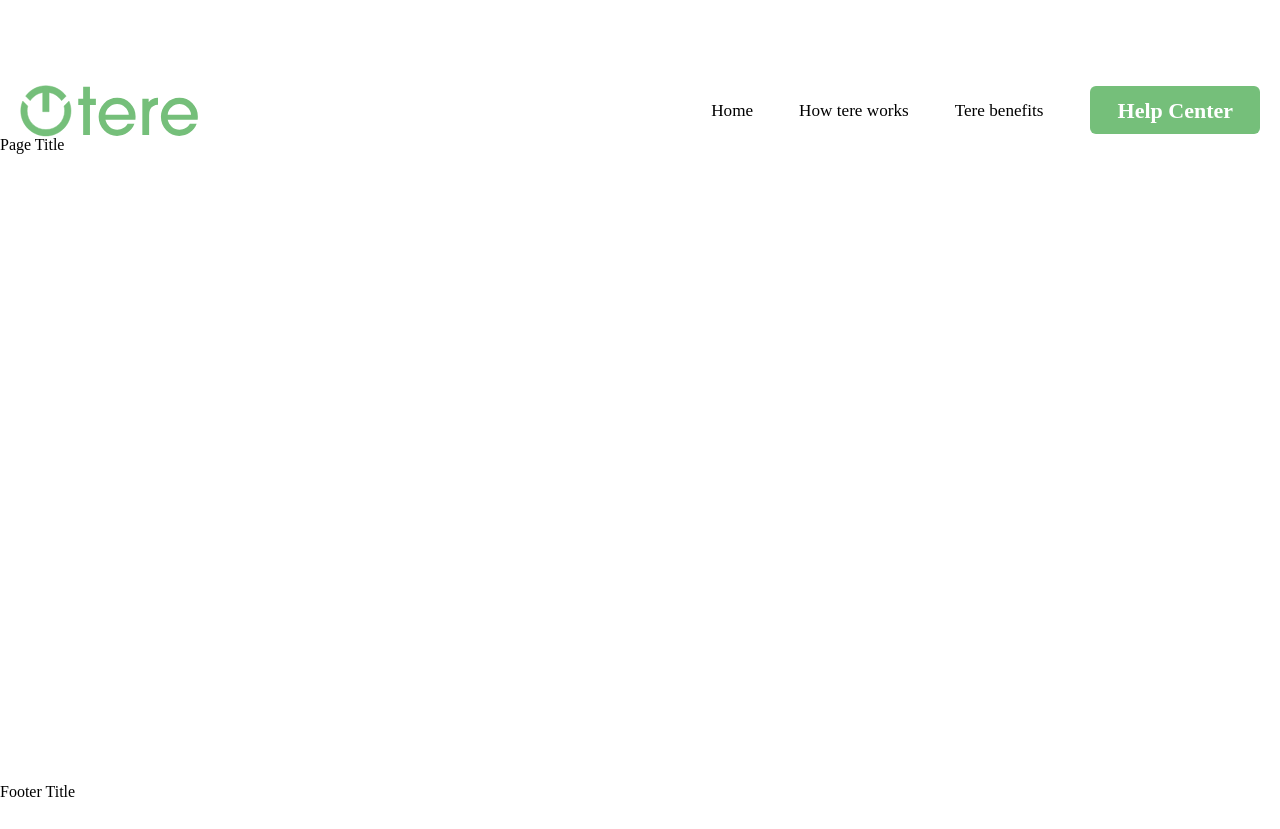
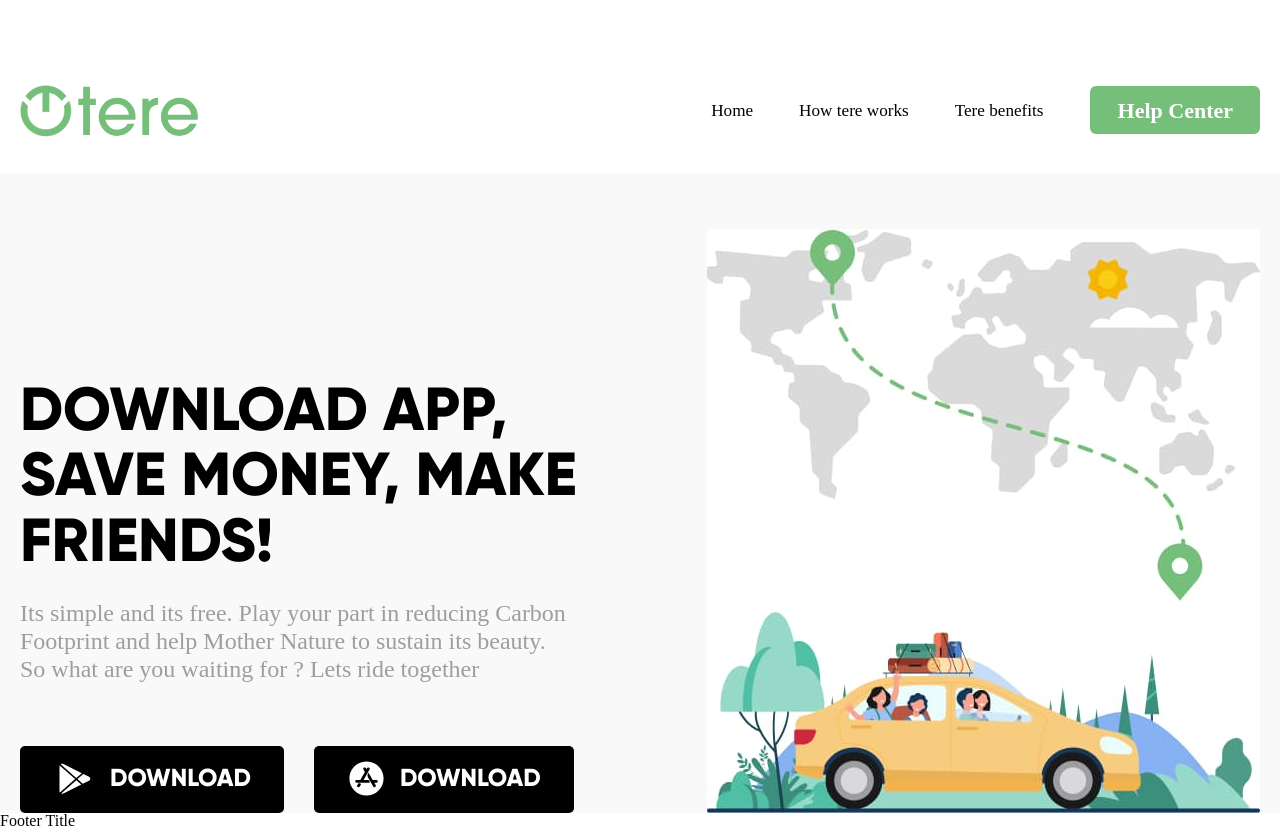
Before and after one commit to qwasixqw/landing-tere, a plain HTML site: page dist/index.html in a window 1280 px wide. Before the commit the page ends 800 px from the top, so only its background shows below. Drawn offline with Linux system fonts and the light colour scheme; a web font is replaced by a local one.

Commit message:
page landing

```diff
--- a/dist/index.html
+++ b/dist/index.html
@@ -37,9 +37,44 @@
         </header>
 
         <main class="main">
-            <main class="page">
-                Page Title
-            </main>
+            <section class="page">
+                <div class="container">
+                    <div class="page__section">
+                        <div class="page__info">
+                            <div class="page__body">
+                                <h1 class="page__title">
+                                    DOWNLOAD APP,
+                                    SAVE MONEY, MAKE
+                                    FRIENDS!
+                                </h1>
+                                <div class="page__descr">
+                                    Its simple and its free. Play your part in reducing Carbon Footprint and help Mother Nature to sustain its beauty. So
+                                    what are you waiting for ?
+                                    Lets ride together
+                                </div>
+                                <div class="page__buttons">
+                                    <div class="page__button page__button-play">
+                                        <img src="../assets/img/section-2/play-store.svg" alt="play-store">
+                                        <div class="page__text">download</div>
+                                    </div>
+                                    <div class="page__button page__button-store">
+                                        <img src="../assets/img/section-2/app-store.svg" alt="app-store">
+                                        <div class="page__text">download</div>
+                                    </div>
+                                </div>
+                            </div>
+                        </div>
+                        <div class="page__background">
+                            <div class="page__bg">
+                                <picture>
+                                    <source srcset="../assets/img/section-2/bg-page.webp" type="image/webp">
+                                </picture>
+                                <img src="../assets/img/section-2/bg-page.jpg" alt="bg-page">
+                            </div>
+                        </div>
+                    </div>
+                </div>
+            </section>
         </main>
         <footer class="footer">
             Footer Title
--- a/src/assets/scss/base/_block.scss
+++ b/src/assets/scss/base/_block.scss
@@ -21,7 +21,9 @@ body {
 }
 
 .main {
+    margin: 37px 0px 0px 0px;
     flex: 1 1 auto;
+    background: #F9F9F9;
 }
 
 .footer {
--- a/src/assets/scss/source/_page.scss
+++ b/src/assets/scss/source/_page.scss
@@ -0,0 +1,64 @@
+.page {
+    &__section {
+        display: flex;
+        justify-content: space-between;
+        margin: 55px 0px 0px 0px;
+    }
+
+    &__info {
+        align-self: flex-end;
+    }
+
+    &__body {
+        max-width: 557px;
+    }
+
+    &__title {
+        font-size: 60.726px;
+        font-weight: 800;
+        line-height: 108.537%;
+    }
+
+    &__descr {
+        margin: 27px 0px 0px 0px;
+        color: $color-gray;
+        font-size: 24px;
+        font-weight: 500;
+        line-height: 116.667%;
+    }
+
+    &__buttons {
+        display: flex;
+        gap: 0 30px;
+        margin: 62px 0px 0px 0px;
+    }
+
+    &__button {
+        display: flex;
+        align-items: center;
+        gap: 0 13px;
+        background-color: $color-black;
+        padding: 12px 33px 14px 32px;
+        border-radius: 5px;
+        cursor: pointer;
+    }
+
+    &__button-play {
+    }
+
+    &__text {
+        color: $color-white;
+        font-size: 24.601px;
+        font-weight: 800;
+        text-transform: uppercase;
+    }
+
+    &__button-store {
+    }
+
+    &__background {
+    }
+
+    &__bg {
+    }
+}
```
Also changed, not shown: src/template/page.html (+38 -3 lines), dist/assets/css/style.css, dist/assets/css/style.min.css, dist/assets/img/section-2/app-store.svg (added), dist/assets/img/section-2/bg-page.jpg (added), dist/assets/img/section-2/bg-page.webp (added), dist/assets/img/section-2/play-store.svg (added), src/assets/img/section-2/app-store.svg (added), src/assets/img/section-2/bg-page.jpg (added), src/assets/img/section-2/play-store.svg (added).
